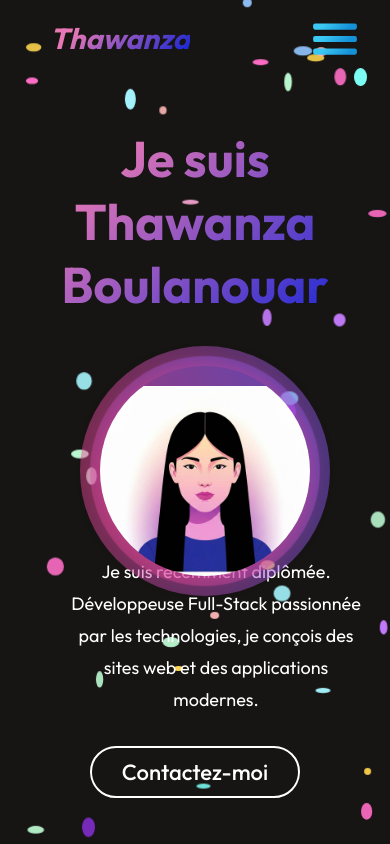
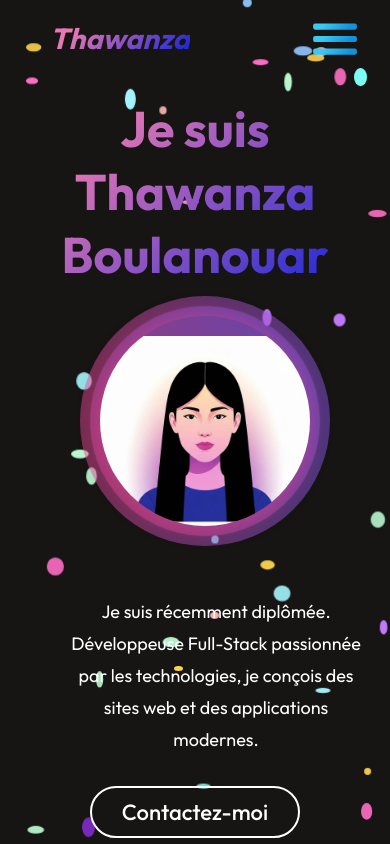
Before and after one commit to Thawanza/Mon-Portfolio, a React (Vite) app: page / in a window 390 px wide. Shown: the top 844 px of the page. Built offline with nearby package versions, Linux system fonts and the light colour scheme.

Commit message:
rendre l'image et la description  responsives

```diff
--- a/src/Components/Hero/Hero.css
+++ b/src/Components/Hero/Hero.css
@@ -11,12 +11,10 @@
     flex-direction: row;
     gap: 10px;
     margin-top: 20px;
+}
 
-
-}
-.hero img{
+.hero img {
     margin-top: 20px;
-
 }
 
 .hero h1 {
@@ -34,9 +32,9 @@
     line-height: 40px;
     width: 50%;
     margin-left: 60px;
+}
 
-}
-.hero-action{
+.hero-action {
     display: flex;
     align-items: center;
     flex-direction: row;
@@ -45,19 +43,7 @@
     margin-bottom: 20px;
 }
 
-.hero-connect {
-    padding: 10px 40px;
-    border-radius: 50px;
-
-    font-size: 22px;
-    cursor: pointer;
-    transition: 0.5s;
-    border: 2px solid #FFF;
-}
-.hero-connect:hover {
-    transform: scale(1.05);
-}
-
+.hero-connect,
 .hero-resume {
     padding: 10px 40px;
     border-radius: 50px;
@@ -66,70 +52,59 @@
     transition: 0.5s;
     border: 2px solid #FFF;
 }
+
+.hero-connect:hover,
 .hero-resume:hover {
     transform: scale(1.05);
 }
 
+/* === Responsif === */
 @media (max-width:768px) {
-    .hero-text{
+    .hero-text {
         flex-direction: column;
-        gap: 30px;
     }
-    .hero img{
+
+    .hero img {
         margin-bottom: 150px;
         width: 260px;
     }
-    .hero h1{
-        margin-top: 30px;
+
+    .hero h1 {
         width: 90%;
         font-size: 50px;
     }
-    .hero-description{
+
+    .avatar-container {
+        margin-bottom: 40px; /* ✅ Ajout d’espace entre l’image et le texte */
+    }
+
+    .hero-description {
         align-items: center;
+        margin-top: 20px; /* ✅ Petit espace supplémentaire */
     }
-    .hero-description p{
+
+    .hero-description p {
         width: 80%;
         font-size: 18px;
         line-height: 32px;
-        margin-top: -50px;
+        margin-top: -20px;
+    }
 
-
-    }
-    .hero-action{
-        gap:16px;
+    .hero-action {
+        gap: 16px;
         font-size: 18px;
         font-weight: 500;
         margin-bottom: 50px;
         align-items: center;
     }
-    .hero-connect{
+
+    .hero-connect {
         padding: 10px 30px;
         border-radius: 90px;
-
-    }
-
-}
-/* Animation de rotation lente du cercle coloré */
-@keyframes spin {
-  from {
-    transform: rotate(0deg);
-  }
-  to {
-    transform: rotate(360deg);
     }
 }
 
-/* Animation de flottement doux des particules */
-@keyframes float {
-  0%, 100% {
-    transform: translateY(0);
-  }
-  50% {
-    transform: translateY(-10px);
-  }
-}
-/* ==== Avatar animé ==== */
-
+/* === Avatar animé === */
 .avatar-container {
     position: relative;
     width: 250px;
@@ -175,7 +150,7 @@
     object-fit: cover;
 }
 
-/* Animation de rotation lente */
+/* Animations */
 @keyframes spin {
     from {
         transform: rotate(0deg);
@@ -185,7 +160,6 @@
     }
 }
 
-/* Animation de pulsation douce */
 @keyframes pulse {
     from {
         opacity: 0.2;
```
Lines whose indentation alone changed are shown as unchanged.
